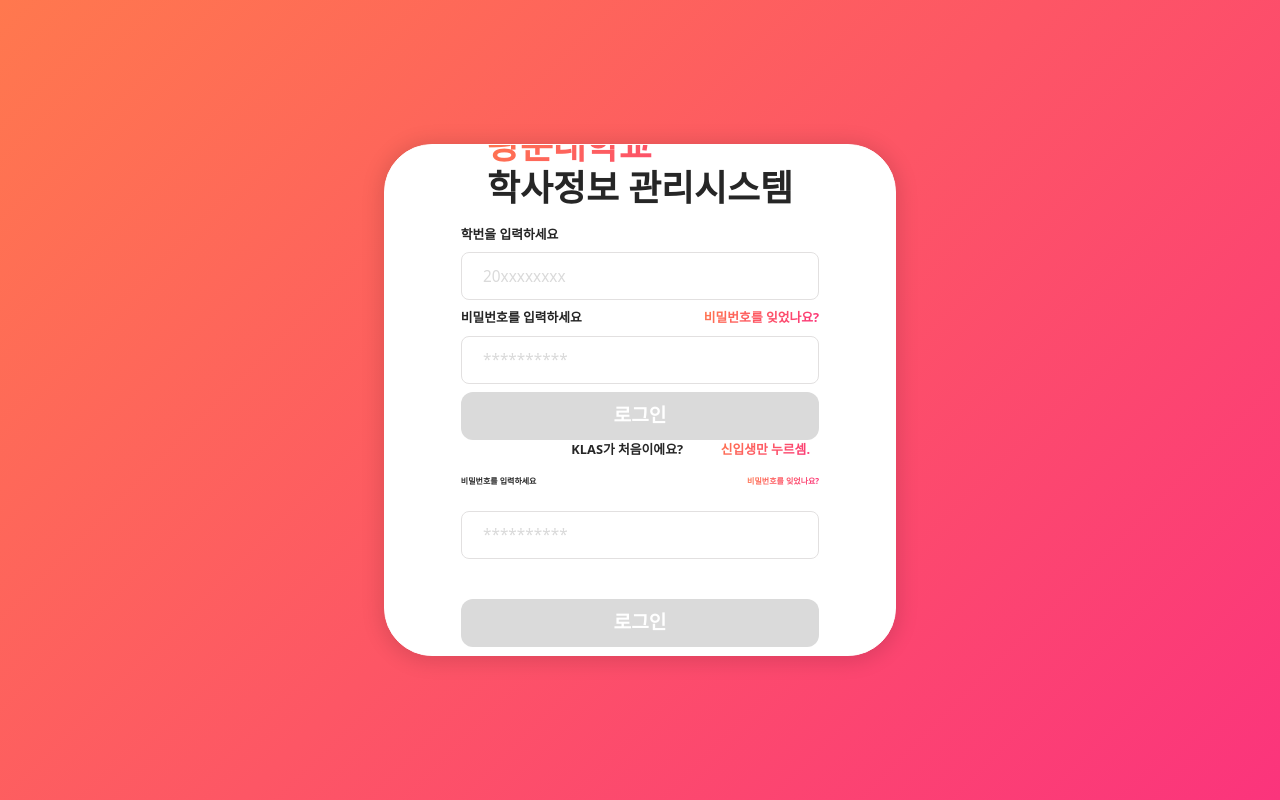
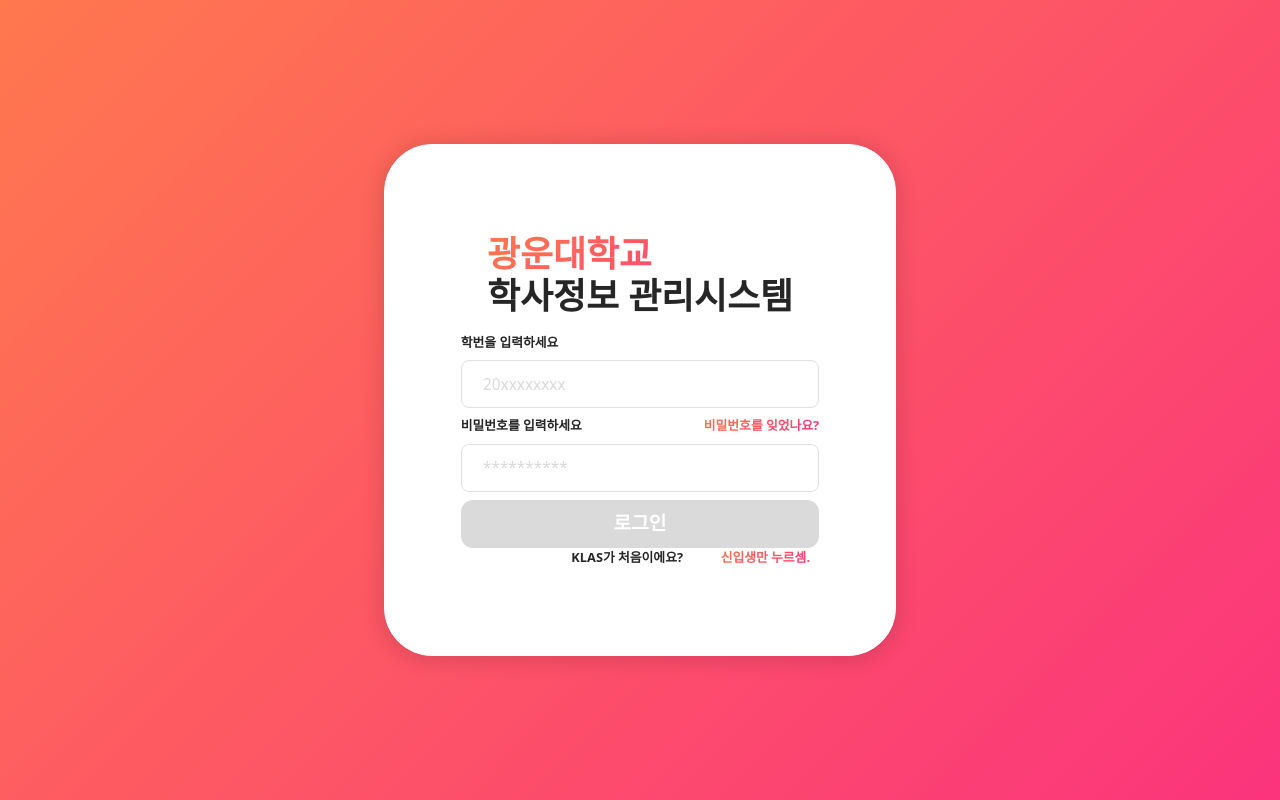
Before and after one commit to Team-W3B/Academic-Management-System, a React (Create React App) app in the folder client/: page / in a window 1280 px wide. Built offline with nearby package versions, Linux system fonts and the light colour scheme.

Commit message:
signup 페이지 빼고 화면 fix

```diff
--- a/client/src/component/LecCard.js
+++ b/client/src/component/LecCard.js
@@ -4,6 +4,7 @@
 import { Col, Row } from "react-bootstrap";
 import axios from 'axios';
 import 'bootstrap/dist/css/bootstrap.min.css';
+import info from "../data/data";
 
 function LecCard() {
 
@@ -20,10 +21,7 @@
                 console.log(error.data)
             })
     };
-    getLecInfo();
-
-
-
+    getLecInfo()
 
     return (
         <>
--- a/client/src/data/data.js
+++ b/client/src/data/data.js
@@ -125,6 +125,4 @@
     ],
 
 }
-
-
-export default info
+export default info;
--- a/client/src/index.js
+++ b/client/src/index.js
@@ -10,12 +10,12 @@
 
 const root = ReactDOM.createRoot(document.getElementById('root'));
 root.render(
-  <React.StrictMode>
+  // <React.StrictMode>
     <Provider store = { store } >
         <App />
 
     </Provider>
-  </React.StrictMode>
+  // </React.StrictMode>
 );
 
 // If you want to start measuring performance in your app, pass a function
--- a/client/src/pages/Login.jsx
+++ b/client/src/pages/Login.jsx
@@ -148,41 +148,6 @@
                 </Row>
               </Container>
             </div>
-
-            {/* 비밀번호를 입력하세요! */}
-            <div className={styles.inputTitle}>
-              <p>비밀번호를 입력하세요</p>
-              <p className={styles.signatureFontColor} style={{ marginLeft: "auto" }} >비밀번호를 잊었나요?</p>
-            </div>
-
-            <div className={styles.inputWrap}>
-              <input
-                className={styles.input}
-                type="password"
-                placeholder="**********"
-                value={logIn_pw}
-                onChange={handlePw}
-              />
-            </div>
-
-            <div className={styles.errorMessageWrap}>
-              {!pwValid && logIn_pw.length > 0 && (
-                <div>영문, 숫자, 특수문자 포함 8자 이상 입력해주세요.</div>
-              )}
-            </div>
-
-            <button onClick={User} disabled={notAllow} className={styles.bottomButton}>
-              로그인
-            </button>
-
-
-            <Container className={styles.message}>
-              <Row>
-                <Col></Col>
-                <Col xs={5}> KLAS가 처음이에요? </Col>
-                <Col className={styles.signatureFontColor} onClick={ () => {navigate( '/Signup' ) } }>  신입생만 누르셈. </Col>
-              </Row>
-            </Container>
           </div>
         </div>
       </div>
```
